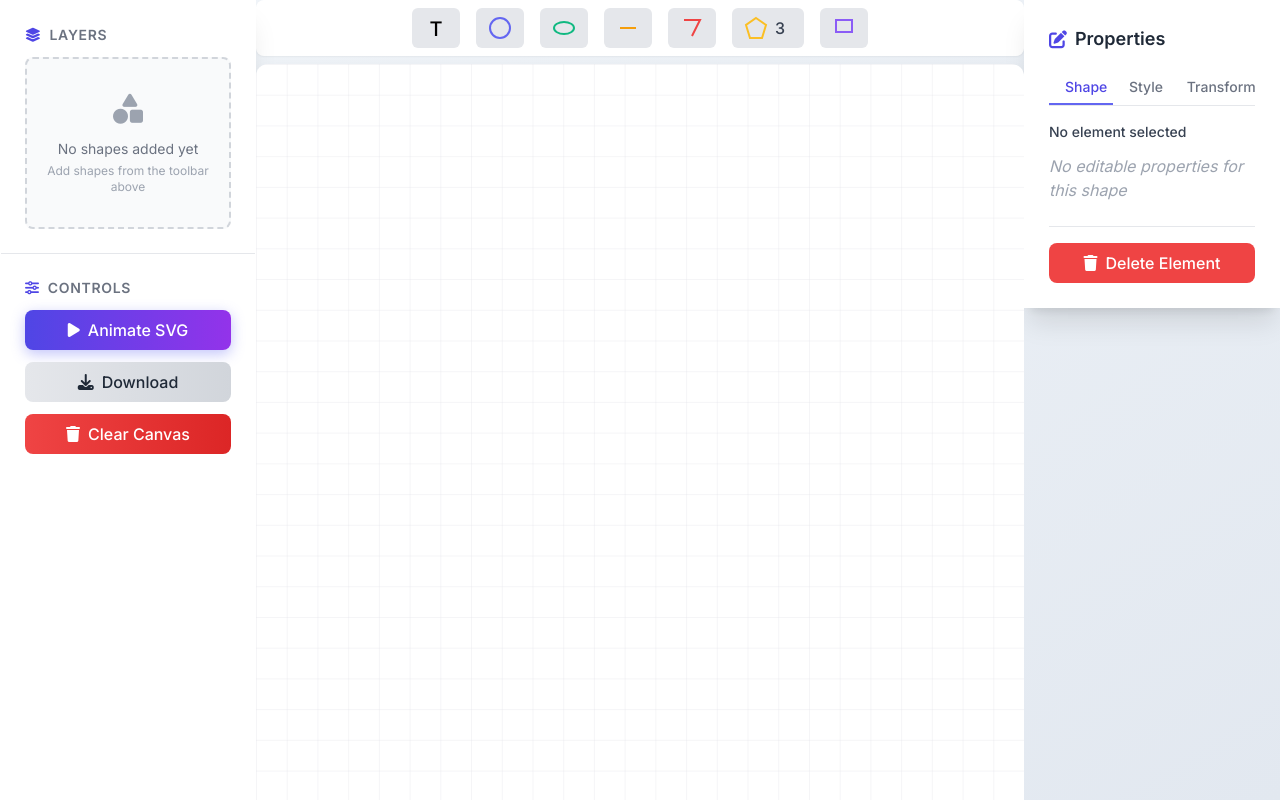
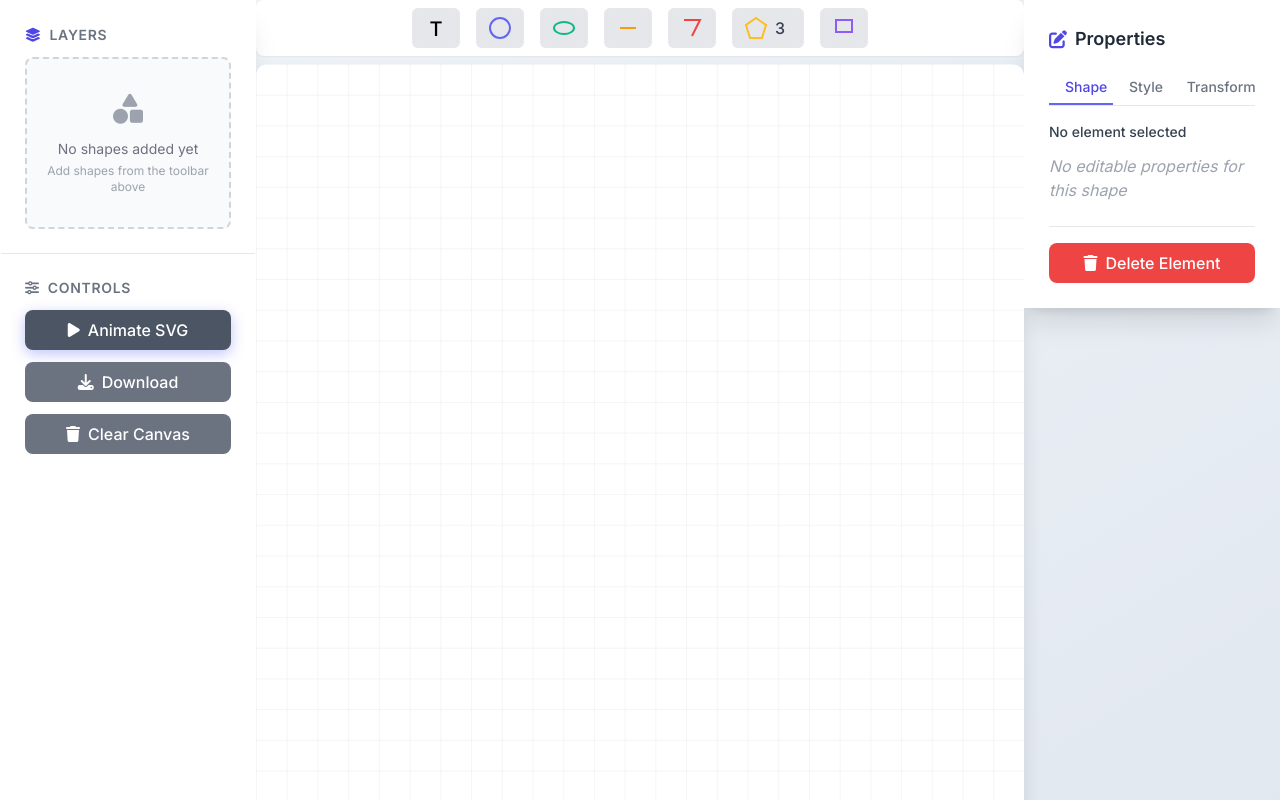
Before and after one commit to taghashseven/svg, a plain HTML site: page index.html in a window 1280 px wide. Drawn offline with nearby package versions, Linux system fonts and the light colour scheme.

```diff
--- a/index.html
+++ b/index.html
@@ -135,7 +135,6 @@
 <!-- Main container -->
 <div class="flex flex-col h-full">
 
-
     <!-- Main content area -->
     <div class="flex flex-1 overflow-hidden">
 
@@ -147,19 +146,19 @@
 
             <div class="p-6 border-t border-gray-200">
                 <h3 class="text-sm font-semibold text-gray-500 uppercase tracking-wider mb-3 flex items-center">
-                    <i class="fas fa-sliders-h mr-2 text-indigo-600"></i>
+                    <i class="fas fa-sliders-h mr-2 "></i>
                     Controls
                 </h3>
                 <div class="space-y-3">
-                    <button id="animateBtn" class="w-full bg-gradient-to-r from-indigo-600 to-purple-600 hover:from-indigo-700 hover:to-purple-700 text-white font-medium py-2 px-4 rounded-lg transition-all floating-button flex items-center justify-center">
+                    <button id="animateBtn" class="w-full  bg-gray-600 text-white font-medium py-2 px-4 rounded-lg transition-all floating-button flex items-center justify-center">
                         <i class="fas fa-play mr-2"></i>
                         Animate SVG
                     </button>
-                    <button class="w-full bg-gradient-to-r from-gray-200 to-gray-300 hover:from-gray-300 hover:to-gray-400 text-gray-800 font-medium py-2 px-4 rounded-lg transition-all flex items-center justify-center" onclick="toImage()">
+                    <button class="w-full text-white bg-gray-500 font-medium py-2 px-4 rounded-lg transition-all flex items-center justify-center" onclick="toImage()">
                         <i class="fas fa-download mr-2"></i>
                         Download
                     </button>
-                    <button class="w-full bg-gradient-to-r from-red-500 to-red-600 hover:from-red-600 hover:to-red-700 text-white font-medium py-2 px-4 rounded-lg transition-all flex items-center justify-center" onclick="clearCanvas()">
+                    <button class="w-full  bg-gray-500 to-red-600 text-white font-medium py-2 px-4 rounded-lg transition-all flex items-center justify-center" onclick="clearCanvas()">
                         <i class="fas fa-trash mr-2"></i>
                         Clear Canvas
                     </button>
@@ -168,7 +167,7 @@
         </aside>
 
         <!-- SVG container -->
-        <main class="flex-1 overflow-auto">
+        <main class="flex-1  h-full">
 
             <shapes-component></shapes-component>
 
```
Also changed, not shown: image.png (added), 1 other file.
